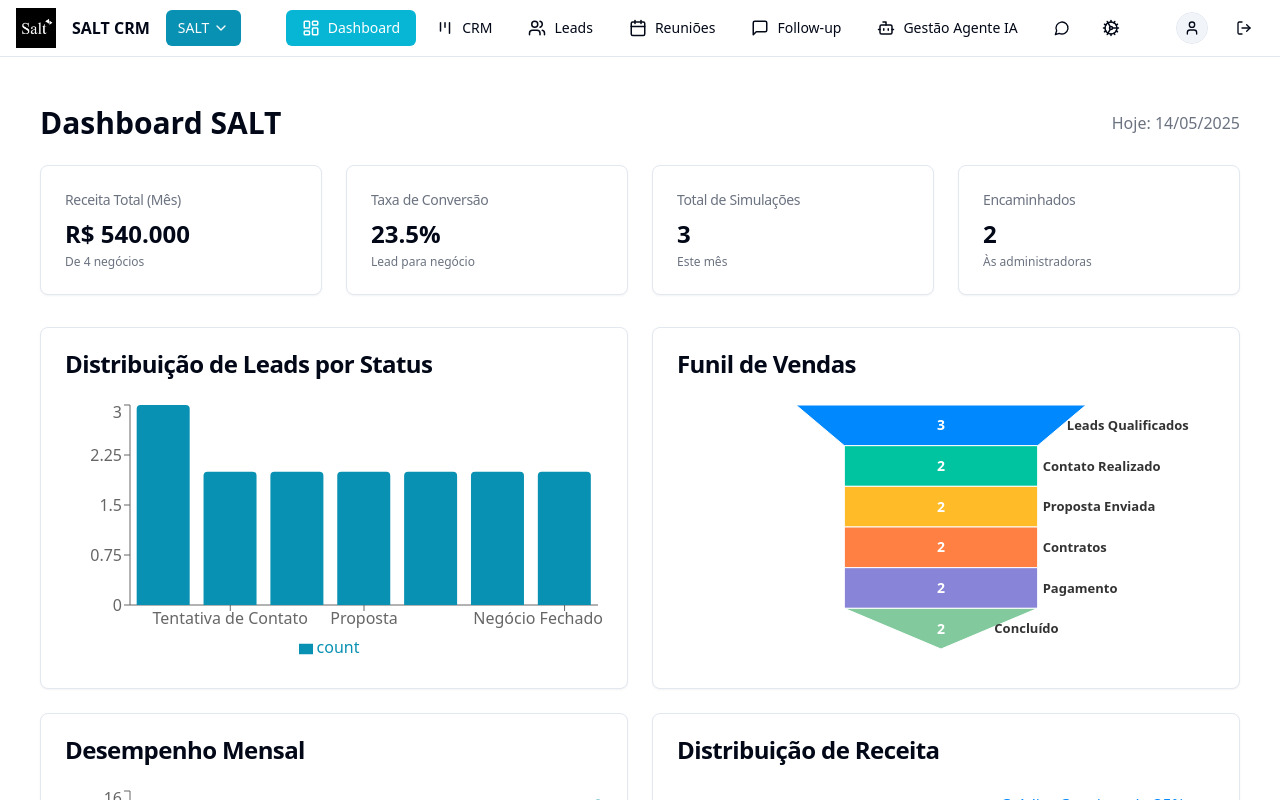
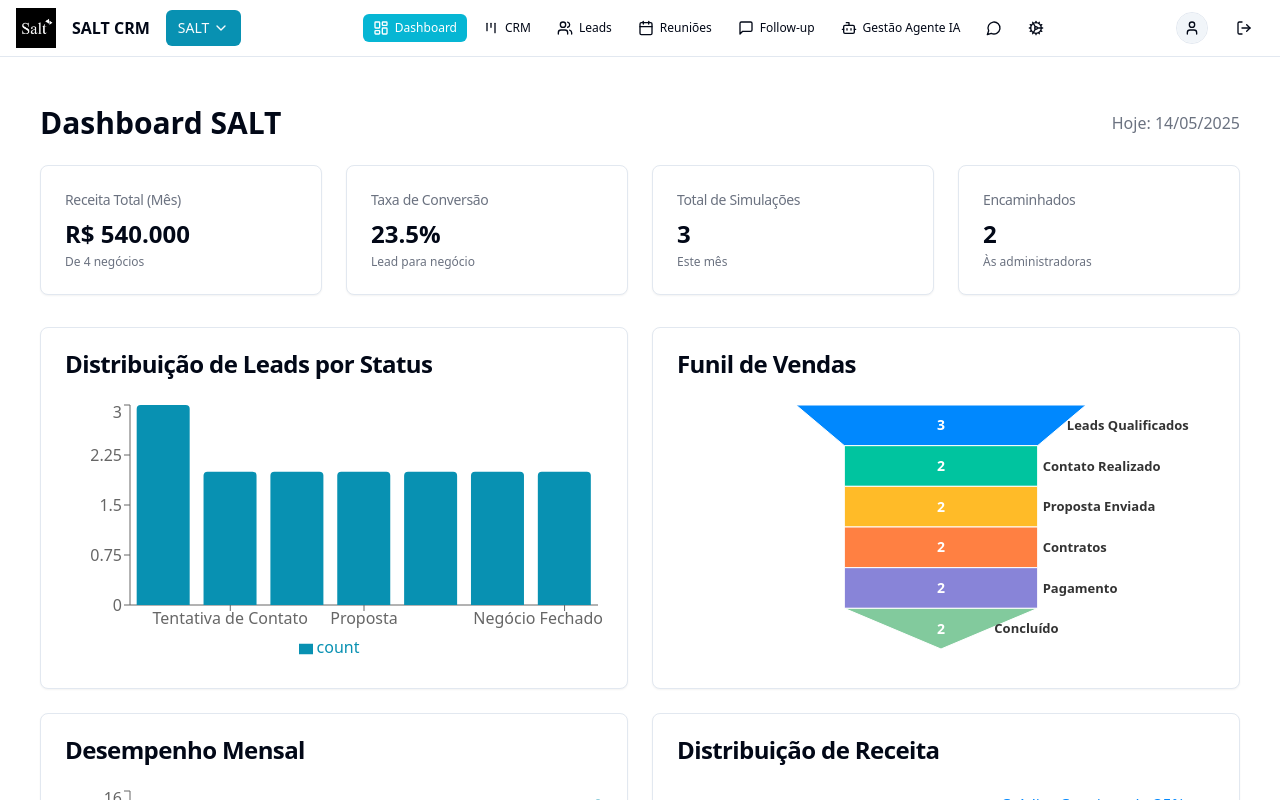
Before and after one commit to vinidicocco/lead-flow-harmony-crm, a React (Vite) app: page / in a window 1280 px wide. Shown: the top 800 px of the page. Built offline with nearby package versions, Linux system fonts and the light colour scheme.

Commit message:
Refactor: Compact navigation bar buttons
Reduce padding and font size of navigation bar buttons for a more compact appearance.

```diff
--- a/src/components/layout/TopNavMenu.tsx
+++ b/src/components/layout/TopNavMenu.tsx
@@ -19,12 +19,12 @@ const TopNavMenu = () => {
   const profileStyle = currentProfile === 'SALT' ? 'bg-salt-light' : 'bg-ghf-light';
 
   const links = [
-    { to: '/', icon: <LayoutDashboard size={18} />, label: 'Dashboard' },
-    { to: '/kanban', icon: <Kanban size={18} />, label: 'CRM' },
-    { to: '/leads', icon: <Users size={18} />, label: 'Leads' },
-    { to: '/meetings', icon: <Calendar size={18} />, label: 'Reuniões' },
-    { to: '/follow-up', icon: <MessageSquare size={18} />, label: 'Follow-up' },
-    { to: '/ai-agent', icon: <Bot size={18} />, label: 'Gestão Agente IA' },
+    { to: '/', icon: <LayoutDashboard size={16} />, label: 'Dashboard' },
+    { to: '/kanban', icon: <Kanban size={16} />, label: 'CRM' },
+    { to: '/leads', icon: <Users size={16} />, label: 'Leads' },
+    { to: '/meetings', icon: <Calendar size={16} />, label: 'Reuniões' },
+    { to: '/follow-up', icon: <MessageSquare size={16} />, label: 'Follow-up' },
+    { to: '/ai-agent', icon: <Bot size={16} />, label: 'Gestão Agente IA' },
   ];
 
   const handleWhatsAppClick = () => {
@@ -39,14 +39,14 @@ const TopNavMenu = () => {
 
   return (
     <NavigationMenu className="mx-auto">
-      <NavigationMenuList>
+      <NavigationMenuList className="gap-0.5">
         {links.map((link) => (
           <NavigationMenuItem key={link.to}>
             <NavLink
               to={link.to}
               className={({ isActive }) =>
                 cn(
-                  "flex items-center gap-2 px-4 py-2 rounded-md text-sm transition-colors",
+                  "flex items-center gap-1.5 px-2.5 py-1.5 rounded-md text-xs transition-colors",
                   isActive
                     ? `${profileStyle} text-white font-medium`
                     : "hover:bg-accent hover:text-accent-foreground"
@@ -64,10 +64,11 @@ const TopNavMenu = () => {
           <NavigationMenuItem>
             <Button
               variant="ghost"
-              className="flex items-center gap-2 px-4 py-2 rounded-md text-sm transition-colors hover:bg-accent hover:text-accent-foreground"
+              size="sm"
+              className="flex items-center px-2.5 py-1.5 rounded-md text-xs transition-colors hover:bg-accent hover:text-accent-foreground"
               onClick={handleWhatsAppClick}
             >
-              <MessageCircle size={18} />
+              <MessageCircle size={16} />
               <span className="sr-only">WhatsApp</span>
             </Button>
           </NavigationMenuItem>
@@ -78,14 +79,14 @@ const TopNavMenu = () => {
             to="/settings"
             className={({ isActive }) =>
               cn(
-                "flex items-center justify-center px-3 py-2 rounded-md text-sm transition-colors",
+                "flex items-center justify-center px-2.5 py-1.5 rounded-md text-xs transition-colors",
                 isActive
                   ? `${profileStyle} text-white font-medium`
                   : "hover:bg-accent hover:text-accent-foreground"
               )
             }
           >
-            <Cog size={18} />
+            <Cog size={16} />
             <span className="sr-only">Configurações</span>
           </NavLink>
         </NavigationMenuItem>
```
